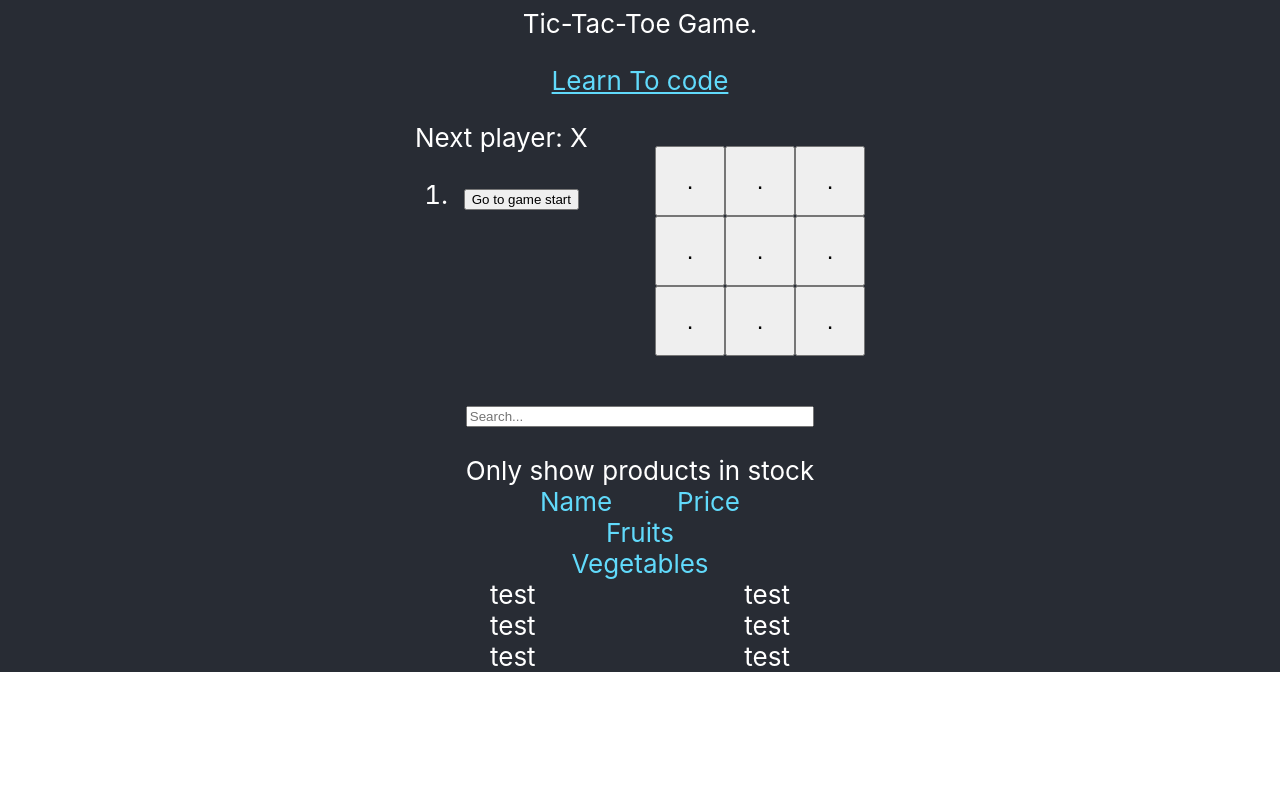
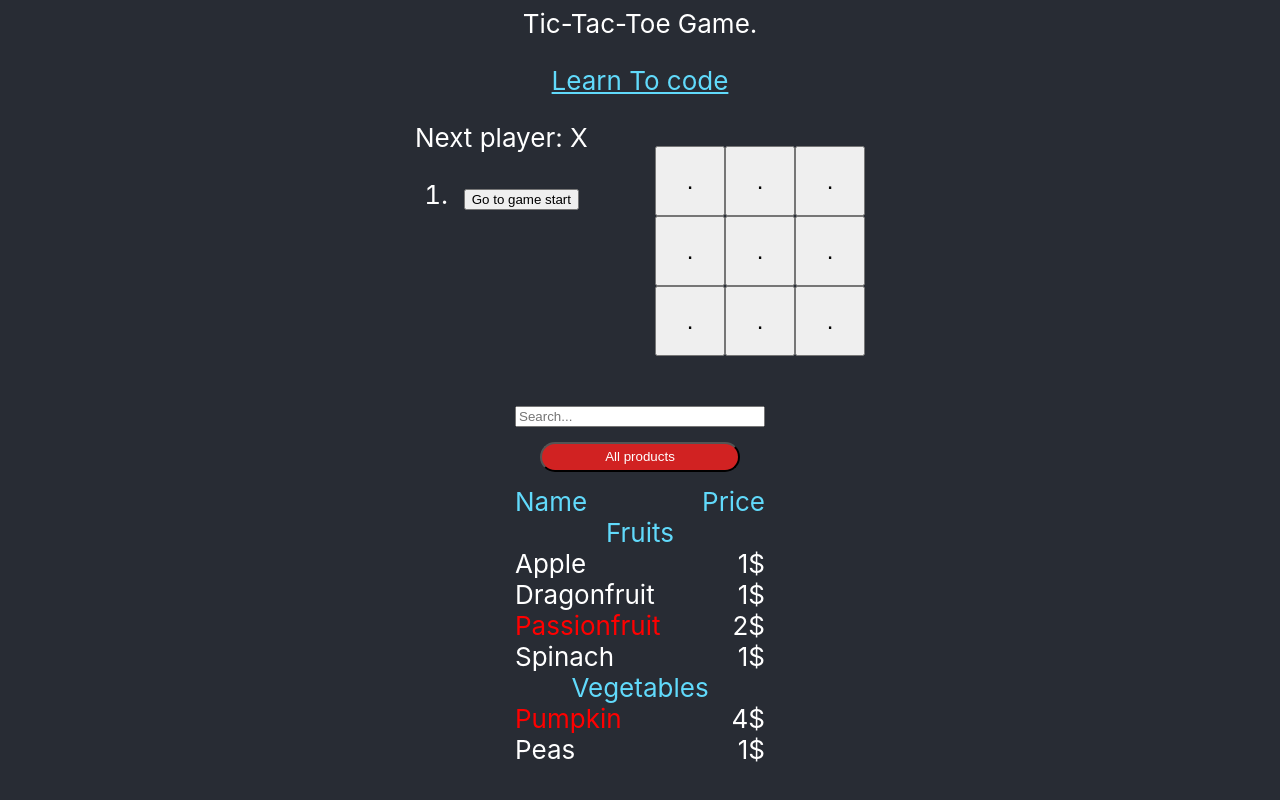
Before and after one commit to MarouaneSoukhrati/mar_react_app, a React (Create React App) app: page / in a window 1280 px wide. Shown: the part 338-1138 px from the top of the page. Before the commit the page ends 1010 px from the top, so only its background shows below. Built offline with nearby package versions, Linux system fonts and the light colour scheme.

Commit message:
update last v

```diff
--- a/src/Addons/mylist.js
+++ b/src/Addons/mylist.js
@@ -1,42 +1,60 @@
-//import { useState } from "react";
+import { useState } from "react";
 
 const Api_message = [
-    {category: "Fruits", price: "1$", stocked: true, name:"Apple"},
-    {category: "Fruits", price: "1$", stocked: true, name:"Dragonfruit"},
-    {category: "Fruits", price: "2$", stocked: false, name:"Passionfruit"},
-    {category: "Fruits", price: "1$", stocked: true, name:"Spinach"},
-    {category: "Vegetables", price: "4$", stocked: false, name:"Pumpkin"},
-    {category: "Vegetables", price: "1$", stocked: true, name:"Peas"}
+  { category: "Fruits", price: "1$", stocked: true, name: "Apple" },
+  { category: "Fruits", price: "1$", stocked: true, name: "Dragonfruit" },
+  { category: "Fruits", price: "2$", stocked: false, name: "Passionfruit" },
+  { category: "Fruits", price: "1$", stocked: true, name: "Spinach" },
+  { category: "Vegetables", price: "4$", stocked: false, name: "Pumpkin" },
+  { category: "Vegetables", price: "1$", stocked: true, name: "Peas" },
 ];
 
-function Searchbar(search_function){
-    return(
-        <input type="text" placeholder="Search..." search_function={search_function}/>
+let bycategory_message = function(category){return Api_message.filter( (element) => element.category === category )}
+let items_list = function(category){return bycategory_message(category).map((element) => (
+  <div className="class_item">
+    {element.stocked ? element.name : <span style={{color:"red"}}>{element.name}</span>}
+    <span>{element.price}</span>
+  </div>
+));}
+
+function Searchbar(search_function) {
+  return (
+    <input
+      type="text"
+      placeholder="Search..."
+      search_function={search_function}
+    />
   );
 }
 
-function search_function(){
+function search_function() {
   let element = Searchbar.value;
-    if( element in Api_message ){
+  if (element in Api_message) {
     return element;
-    }
-    else{
+  } else {
     return null;
   }
 }
 
-function Radiobutton(text){
-    return(
-        <radio_button>Only show products in stock</radio_button>
+function Radiobutton({ className, text }) {
+
+  const [classNamer, setClassNamer] = useState([className,text]);
+
+  return (
+    <button className={classNamer[0]}
+            onClick={() => setClassNamer([classNamer[0] === "redradio_button" ? "yellowradio_button" : "redradio_button"
+                                        , classNamer[1] === "All products" ? "Products in stock" : "All products"])}>
+      {classNamer[1]}
+    </button>
   );
 }
 
-export default function Mybox(){
+function Mylister({list}){
   return(
   <div className="mybox">
     <div className="top_index">
-                <Searchbar search_function={search_function}/>
-                <Radiobutton text="Only show products in stock"/>
+      <Searchbar search_function={search_function} />
+      <Radiobutton className="redradio_button" text="All products"/>
     </div>
     <div className="titre_index">
       <div>Name</div>
@@ -44,13 +62,18 @@ export default function Mybox(){
     </div>
     <div className="first_category">
       <div className="titre_item">Fruits</div>
+      <div>{items_list("Fruits")}</div>
     </div>
     <div className="second_category">
       <div className="titre_item">Vegetables</div>
-                <div className="class_item"><span>test</span><span>test</span></div>
-                <div className="class_item"><span>test</span><span>test</span></div>
-                <div className="class_item"><span>test</span><span>test</span></div>
+      <div>{items_list("Vegetables")}</div>
     </div>
   </div>
   );
 }
+
+export default function Myapp() {
+  return (
+    <Mylister list="Api_message"/>
+  );
+}
--- a/src/Addons/tictactoe.js
+++ b/src/Addons/tictactoe.js
@@ -83,7 +83,7 @@ export default function Game(){
     return(
         <div className="game">
             <div className="info-display">
-                <StatusShow className="next-displayer" xIsNext={xIsNext} squares={currentSquares}/>
+                <StatusShow xIsNext={xIsNext} squares={currentSquares}/>
                 <div className="game-info">
                     <ol>{moves}</ol>
                 </div>
@@ -95,7 +95,7 @@ export default function Game(){
     );
 }
 
-function StatusShow({className, xIsNext, squares}){
+function StatusShow({xIsNext, squares}){
     const winner = calculateWinner(squares);
     let status;
     if(winner){
--- a/src/App.css
+++ b/src/App.css
@@ -47,18 +47,35 @@
 
 .mybox{
   margin-top: 50px;
+  margin-bottom: 60px;
 
   .top_index{
     display: flex;
     flex-direction: column;
     justify-content: space-between;
     height: 80px;
+    .redradio_button{
+      background-color:rgb(209, 34, 34);
+      color: white;
+      height: 30px;
+      width: 200px;
+      margin: auto;
+      border-radius: 20px;
+    }
+    .yellowradio_button{
+      background-color:yellow;
+      height: 30px;
+      width: 200px;
+      margin: auto;
+      border-radius: 20px;
+    }
+
   }
 
   .titre_index{
     display: flex;
     justify-content: space-between;
-    width: 200px;
+    width: 250px;
     margin: auto;
     color: #61dafb;
   }
@@ -72,7 +89,7 @@
       display: flex;
       justify-content: space-between;
       margin: auto;
-      width: 300px;
+      width: 250px;
     }
   }
 
@@ -85,7 +102,7 @@
       display: flex;
       justify-content: space-between;
       margin: auto;
-      width: 300px;
+      width: 250px;
     }
   }
 }
--- a/src/App.js
+++ b/src/App.js
@@ -1,7 +1,7 @@
 import logo from './logo.svg';
 import './App.css';
 import Game from './Addons/tictactoe';
-import Mybox from './Addons/mylist';
+import Mylister from './Addons/mylist';
 
 function App() {
   return (
@@ -20,7 +20,7 @@ function App() {
           Learn To code
         </a>
         <Game/>
-        <Mybox/>
+        <Mylister/>
       </header>
     </div>
   );
```
Lines whose indentation alone changed are shown as unchanged.
